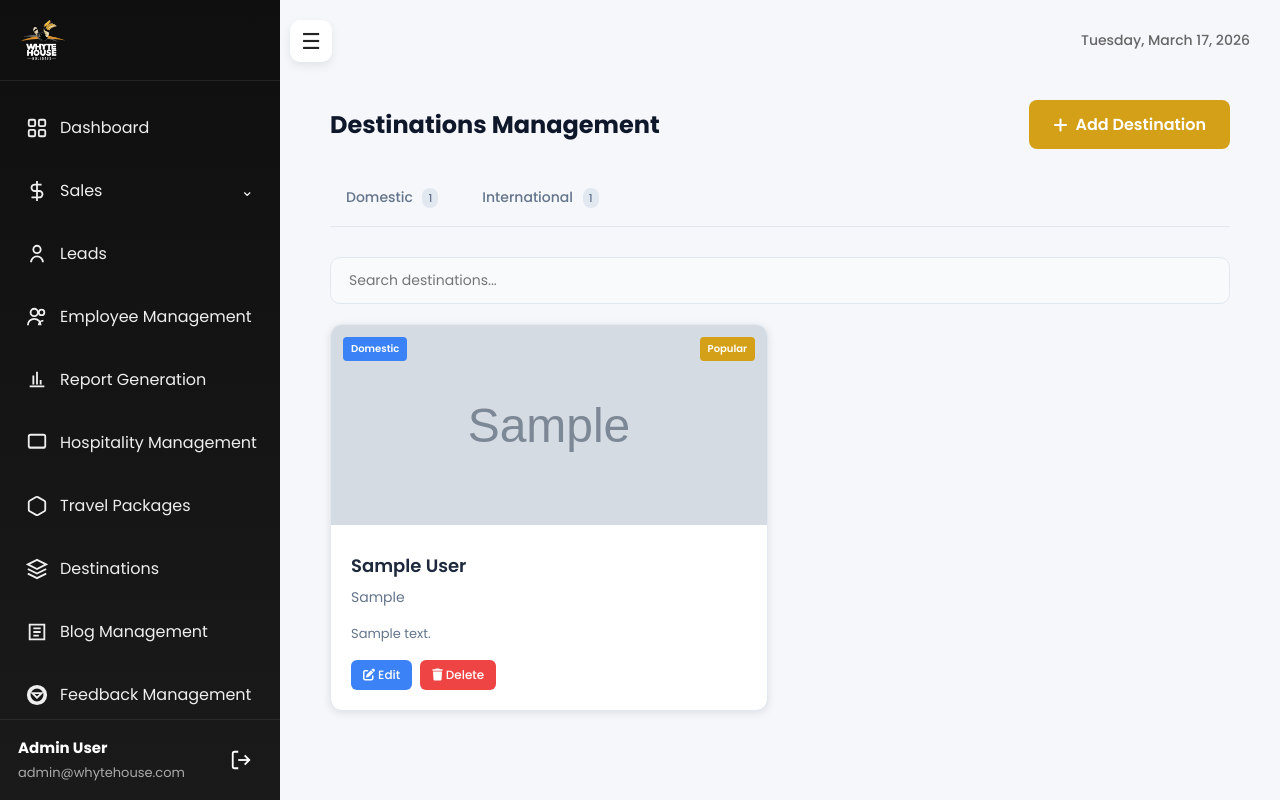
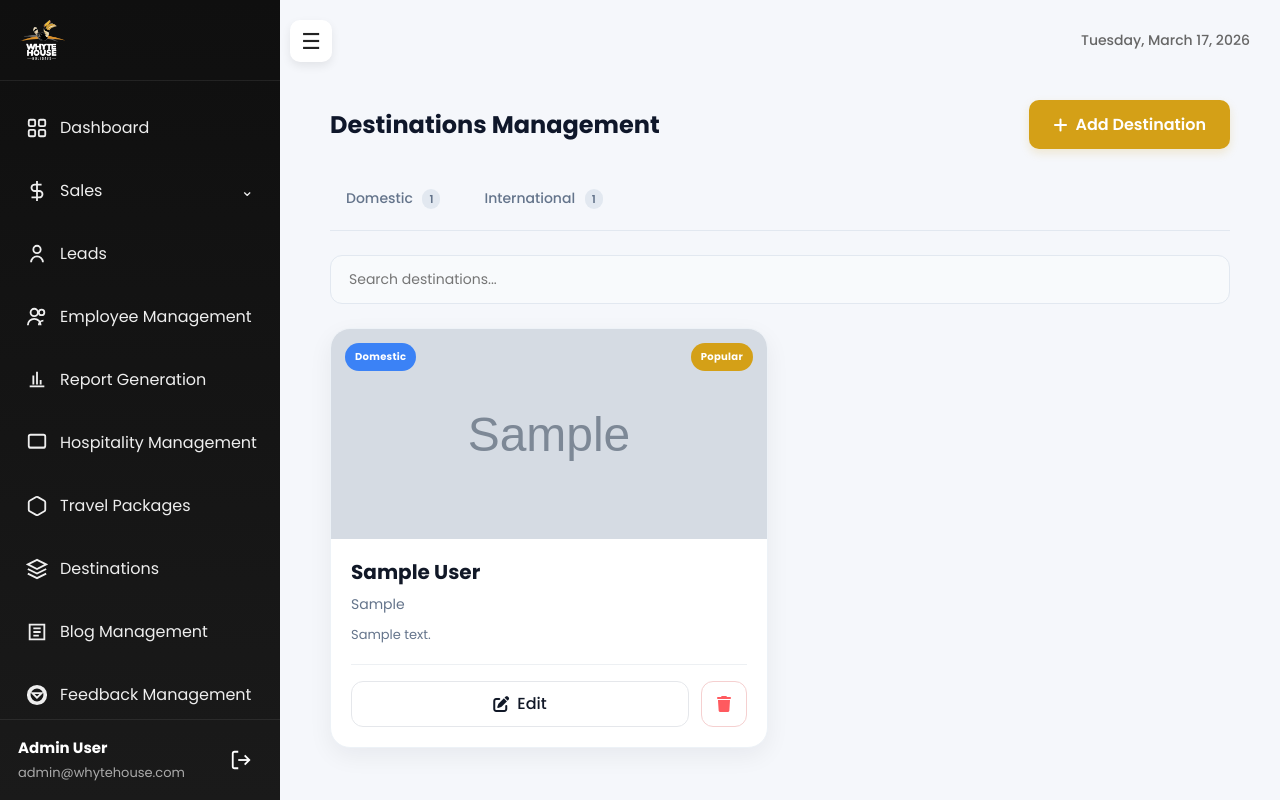
Before and after one commit to Anjalaprvn/whytehouse, a Django app: template templates/admin/destination/destination.html in a window 1280 px wide. Run offline with Django 5.2, Linux system fonts and the light colour scheme; tables that the repository leaves empty hold one stand-in row (values such as "Sample post"); the template is opened without the code that fills it: values that come from a table or form of the project are taken from there, most other values are stand-ins (such as "Sample title", 1, 10 or a date in 2020); grey boxes marked "Sample" are stand-in pictures.

Commit message:
chanhges

```diff
--- a/templates/admin/destination/destination.html
+++ b/templates/admin/destination/destination.html
@@ -18,6 +18,8 @@
         justify-content: space-between;
         align-items: center;
         margin-bottom: 30px;
+        gap: 16px;
+        flex-wrap: wrap;
     }
 
     .page-header h2 {
@@ -29,133 +31,48 @@
 
     .add-btn {
         background: #d4a017;
-        color: white;
+        color: #ffffff;
         padding: 12px 24px;
-        border-radius: 8px;
+        border-radius: 10px;
         text-decoration: none;
         font-weight: 600;
         display: inline-flex;
         align-items: center;
         gap: 8px;
-        transition: 0.3s;
+        transition: all 0.3s ease;
+        box-shadow: 0 4px 10px rgba(212, 160, 23, 0.18);
     }
 
     .add-btn:hover {
         background: #b8901a;
-        color: white;
-    }
-
-    .destinations-grid {
-        display: grid;
-        grid-template-columns: repeat(auto-fill, minmax(300px, 1fr));
-        gap: 24px;
-    }
-
-    .destination-card {
-        background: white;
-        border-radius: 12px;
-        overflow: hidden;
-        box-shadow: 0 2px 8px rgba(0,0,0,0.1);
-        border: 1px solid #e2e8f0;
-        transition: 0.3s;
-        cursor: pointer;
-    }
-
-    .destination-card:hover {
-        transform: translateY(-2px);
-        box-shadow: 0 4px 12px rgba(0,0,0,0.15);
-    }
-
-    .dest-image {
-        width: 100%;
-        height: 200px;
-        object-fit: cover;
-    }
-
-    .card-body {
-        padding: 20px;
-    }
-
-    .card-body h3 {
-        font-size: 18px;
-        font-weight: 600;
-        margin-bottom: 8px;
-        color: #1e293b;
-    }
-
-    .card-body p {
-        color: #64748b;
-        font-size: 14px;
-        margin-bottom: 16px;
-    }
-
-    .card-actions {
-        display: flex;
-        gap: 8px;
-    }
-
-    .btn-edit, .btn-delete {
-        padding: 6px 12px;
-        border-radius: 6px;
-        text-decoration: none;
-        font-size: 12px;
-        font-weight: 500;
-        transition: 0.3s;
-    }
-
-    .btn-edit {
-        background: #3b82f6;
-        color: white;
-    }
-
-    .btn-edit:hover {
-        background: #2563eb;
-        color: white;
-    }
-
-    .btn-delete {
-        background: #ef4444;
-        color: white;
-    }
-
-    .btn-delete:hover {
-        background: #dc2626;
-        color: white;
-    }
-
-    .popular-badge {
-        position: absolute;
-        top: 12px;
-        right: 12px;
-        background: #d4a017;
-        color: white;
-        padding: 4px 8px;
-        border-radius: 4px;
-        font-size: 10px;
-        font-weight: 600;
-    }
-
-    .card-image-container {
-        position: relative;
+        color: #ffffff;
+        transform: translateY(-1px);
     }
 
     .filter-tabs {
         display: flex;
         gap: 12px;
-        margin-bottom: 30px;
+        margin-bottom: 24px;
         border-bottom: 1px solid #e2e8f0;
-        padding-bottom: 10px;
+        padding-bottom: 12px;
+        flex-wrap: wrap;
     }
 
     .filter-tab {
-        padding: 8px 16px;
-        border-radius: 6px;
+        padding: 9px 16px;
+        border-radius: 8px;
         text-decoration: none;
         font-size: 14px;
         font-weight: 500;
         color: #64748b;
-        transition: 0.3s;
+        transition: all 0.3s ease;
         position: relative;
+        background: transparent;
+    }
+
+    .filter-tab:hover {
+        background: #f8fafc;
+        color: #334155;
     }
 
     .filter-tab.active {
@@ -166,50 +83,233 @@
     .filter-tab .count {
         background: #e2e8f0;
         color: #64748b;
-        padding: 2px 6px;
-        border-radius: 10px;
+        padding: 2px 7px;
+        border-radius: 999px;
         font-size: 11px;
         margin-left: 6px;
+        font-weight: 600;
     }
 
     .filter-tab.active .count {
         background: #d4a017;
-        color: white;
+        color: #ffffff;
+    }
+
+    .search-box {
+        margin-bottom: 24px;
+    }
+
+    .search-box input {
+        width: 100%;
+        padding: 13px 18px;
+        border-radius: 12px;
+        border: 1px solid #e2e8f0;
+        background: #f8fafc;
+        font-size: 14px;
+        outline: none;
+        transition: all 0.3s ease;
+    }
+
+    .search-box input:focus {
+        border-color: #d4a017;
+        background: #ffffff;
+        box-shadow: 0 0 0 4px rgba(212, 160, 23, 0.08);
+    }
+
+    .destinations-grid {
+        display: grid;
+        grid-template-columns: repeat(auto-fill, minmax(320px, 1fr));
+        gap: 24px;
+    }
+
+    .destination-card {
+        background: #ffffff;
+        border-radius: 20px;
+        overflow: hidden;
+        box-shadow: 0 8px 24px rgba(15, 23, 42, 0.06);
+        border: 1px solid #edf2f7;
+        transition: all 0.3s ease;
+        cursor: pointer;
+    }
+
+    .destination-card:hover {
+        transform: translateY(-4px);
+        box-shadow: 0 14px 30px rgba(15, 23, 42, 0.10);
+    }
+
+    .card-image-container {
+        position: relative;
+    }
+
+    .dest-image {
+        width: 100%;
+        height: 210px;
+        object-fit: cover;
+        display: block;
+    }
+
+    .image-placeholder {
+        width: 100%;
+        height: 210px;
+        background: #f1f5f9;
+        display: flex;
+        align-items: center;
+        justify-content: center;
+        color: #94a3b8;
+        font-size: 28px;
+    }
+
+    .popular-badge {
+        position: absolute;
+        top: 14px;
+        right: 14px;
+        background: #d4a017;
+        color: #ffffff;
+        padding: 6px 10px;
+        border-radius: 999px;
+        font-size: 10px;
+        font-weight: 700;
+        letter-spacing: 0.3px;
     }
 
     .category-badge {
         position: absolute;
-        top: 12px;
-        left: 12px;
+        top: 14px;
+        left: 14px;
         background: #3b82f6;
-        color: white;
-        padding: 4px 8px;
-        border-radius: 4px;
+        color: #ffffff;
+        padding: 6px 10px;
+        border-radius: 999px;
         font-size: 10px;
-        font-weight: 600;
+        font-weight: 700;
+        letter-spacing: 0.3px;
     }
 
     .category-badge.international {
         background: #10b981;
     }
 
-    .search-box {
-        margin-bottom: 20px;
+    .card-body {
+        padding: 20px;
     }
 
-    .search-box input {
-        width: 100%;
-        padding: 12px 18px;
-        border-radius: 10px;
-        border: 1px solid #e2e8f0;
-        background: #f8fafc;
-        font-size: 14px;
-        outline: none;
+    .card-body h3 {
+        font-size: 20px;
+        font-weight: 700;
+        margin: 0 0 8px;
+        color: #111827;
+        line-height: 1.35;
     }
 
-    .search-box input:focus {
-        border-color: #d4a017;
-        background: #fff;
+    .country-text {
+        color: #64748b;
+        font-size: 14px;
+        margin-bottom: 10px;
+    }
+
+    .desc-text {
+        color: #64748b;
+        font-size: 13px;
+        line-height: 1.6;
+        margin-bottom: 0;
+    }
+
+    .card-actions {
+        display: flex;
+        align-items: center;
+        gap: 12px;
+        margin-top: 18px;
+        padding-top: 16px;
+        border-top: 1px solid #edf0f3;
+    }
+
+    .btn-edit {
+        flex: 1;
+        height: 46px;
+        border: 1px solid #e5e7eb;
+        border-radius: 12px;
+        background: #ffffff;
+        color: #111827;
+        text-decoration: none;
+        font-size: 16px;
+        font-weight: 500;
+        display: flex;
+        align-items: center;
+        justify-content: center;
+        gap: 8px;
+        transition: all 0.25s ease;
+    }
+
+    .btn-edit:hover {
+        background: #f9fafb;
+        border-color: #d1d5db;
+        color: #111827;
+    }
+
+    .btn-delete {
+        width: 46px;
+        height: 46px;
+        min-width: 46px;
+        border: 1px solid #f5d0d0;
+        border-radius: 12px;
+        background: #ffffff;
+        color: #ff5a5f;
+        text-decoration: none;
+        display: flex;
+        align-items: center;
+        justify-content: center;
+        transition: all 0.25s ease;
+    }
+
+    .btn-delete:hover {
+        background: #fff5f5;
+        border-color: #f1b5b5;
+        color: #ef4444;
+    }
+
+    .empty-state {
+        grid-column: 1 / -1;
+        text-align: center;
+        padding: 70px 20px;
+        color: #64748b;
+        background: #ffffff;
+        border: 1px dashed #dbe2ea;
+        border-radius: 20px;
+    }
+
+    .empty-state i {
+        font-size: 48px;
+        margin-bottom: 16px;
+        opacity: 0.5;
+    }
+
+    .empty-state p {
+        margin: 0;
+        font-size: 15px;
+    }
+
+    .empty-state a {
+        color: #d4a017;
+        text-decoration: none;
+        font-weight: 600;
+    }
+
+    .empty-state a:hover {
+        text-decoration: underline;
+    }
+
+    @media (max-width: 768px) {
+        .destinations-container {
+            padding: 16px;
+        }
+
+        .page-header h2 {
+            font-size: 22px;
+        }
+
+        .destinations-grid {
+            grid-template-columns: 1fr;
+        }
     }
 </style>
 
@@ -234,7 +334,13 @@
 
     <div class="search-box">
         <form method="GET" action="{% url 'admin_panel:destinations' %}" id="searchForm">
-            <input type="text" name="search" placeholder="Search destinations..." value="{{ search_query }}" id="searchInput">
+            <input
+                type="text"
+                name="search"
+                placeholder="Search destinations..."
+                value="{{ search_query }}"
+                id="searchInput"
+            >
             <input type="hidden" name="cat" value="{{ selected_category }}">
         </form>
     </div>
@@ -246,39 +352,54 @@
                 {% if destination.image %}
                     <img src="{{ destination.image.url }}" alt="{{ destination.name }}" class="dest-image">
                 {% else %}
-                    <div class="dest-image" style="background: #f1f5f9; display: flex; align-items: center; justify-content: center; color: #64748b;">
-                        <i class="fas fa-image" style="font-size: 24px;"></i>
+                    <div class="image-placeholder">
+                        <i class="fas fa-image"></i>
                     </div>
                 {% endif %}
+
                 {% if destination.is_popular %}
                     <div class="popular-badge">Popular</div>
                 {% endif %}
+
                 <div class="category-badge {% if destination.category == 'International' %}international{% endif %}">
                     {{ destination.category }}
                 </div>
             </div>
+
             <div class="card-body">
                 <h3>{{ destination.name }}</h3>
+
                 {% if destination.country and destination.country|lower != 'none' %}
-                <p>{{ destination.country }}</p>
+                    <p class="country-text">{{ destination.country }}</p>
                 {% endif %}
+
                 {% if destination.description and destination.description|lower != 'none' %}
-                    <p style="color: #64748b; font-size: 13px;">{{ destination.description|truncatewords:15 }}</p>
+                    <p class="desc-text">{{ destination.description|truncatewords:15 }}</p>
                 {% endif %}
+
                 <div class="card-actions">
-                    <a href="{% url 'admin_panel:edit_destination' destination.id %}" class="btn-edit" onclick="event.stopPropagation()">
-                        <i class="fas fa-edit"></i> Edit
+                    <a href="{% url 'admin_panel:edit_destination' destination.id %}"
+                       class="btn-edit"
+                       onclick="event.stopPropagation()">
+                        <i class="fas fa-pen-to-square"></i>
+                        <span>Edit</span>
                     </a>
-                    <a href="{% url 'admin_panel:delete_destination' destination.id %}" class="btn-delete" onclick="event.stopPropagation(); return confirm('Are you sure you want to delete this destination?')">
-                        <i class="fas fa-trash"></i> Delete
+
+                    <a href="{% url 'admin_panel:delete_destination' destination.id %}"
+                       class="btn-delete"
+                       onclick="event.stopPropagation(); return confirm('Are you sure you want to delete this destination?')">
+                        <i class="fas fa-trash"></i>
                     </a>
                 </div>
             </div>
         </div>
         {% empty %}
-        <div style="grid-column: 1/-1; text-align: center; padding: 60px; color: #64748b;">
-            <i class="fas fa-map-marker-alt" style="font-size: 48px; margin-bottom: 16px; opacity: 0.5;"></i>
-            <p>No destinations found. <a href="{% url 'admin_panel:add_destination' %}" style="color: #d4a017;">Add your first destination</a></p>
+        <div class="empty-state">
+            <i class="fas fa-map-marker-alt"></i>
+            <p>
+                No destinations found.
+                <a href="{% url 'admin_panel:add_destination' %}">Add your first destination</a>
+            </p>
         </div>
         {% endfor %}
     </div>
@@ -286,11 +407,16 @@
 
 <script>
     let searchTimeout;
-document.getElementById('searchInput').addEventListener('input', function() {
+    const searchInput = document.getElementById('searchInput');
+
+    if (searchInput) {
+        searchInput.addEventListener('input', function () {
             clearTimeout(searchTimeout);
             searchTimeout = setTimeout(() => {
                 document.getElementById('searchForm').submit();
             }, 500);
         });
+    }
 </script>
+
 {% endblock %}
```
Lines whose indentation alone changed are shown as unchanged.
